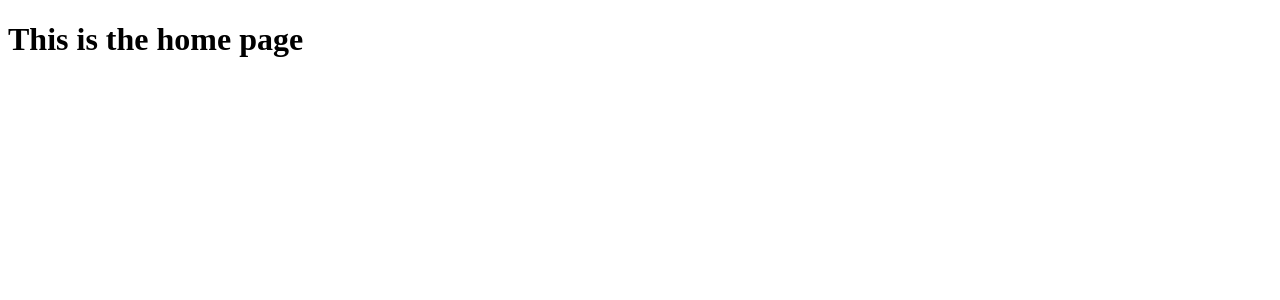
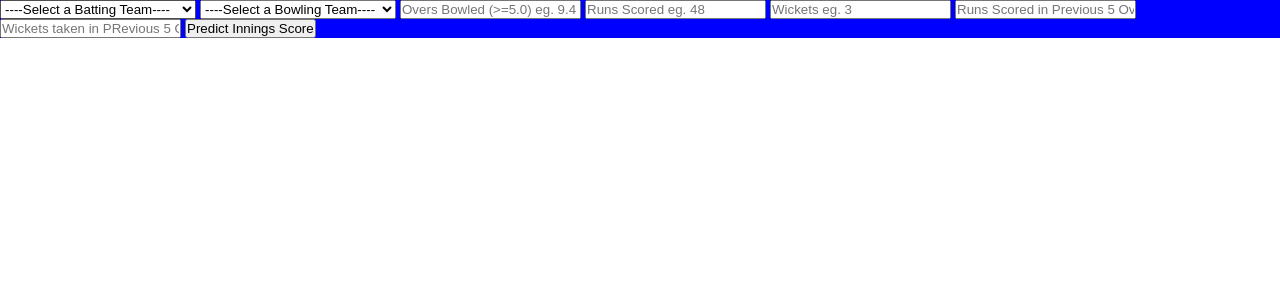
Before and after one commit to Kawaljeet2001/IPL-First-Innings-Score-Prediction, a Flask app: page / in a window 1280 px wide. Shown: the top 300 px of the page. Run offline with Flask 2, Linux system fonts and the light colour scheme; parts of the project's set-up code (start-up, migrations or seed data) failed here and were passed over.

Commit message:
Completed the predict route and printing the predicted result

```diff
--- a/app.py
+++ b/app.py
@@ -15,5 +15,65 @@ def home():
     return render_template('index.html')
 
 
+@app.route('/predict' , methods = ['POST'])
+def predict():
+
+    temp_array = list()
+
+    if request.method == 'POST':
+
+        batting_team = request.form['batting-team']
+        if batting_team == 'Chennai Super Kings':
+            temp_array = temp_array + [1,0,0,0,0,0,0,0]
+        elif batting_team == 'Delhi Daredevils':
+            temp_array = temp_array + [0,1,0,0,0,0,0,0]
+        elif batting_team == 'Kings XI Punjab':
+            temp_array = temp_array + [0,0,1,0,0,0,0,0]
+        elif batting_team == 'Kolkata Knight Riders':
+            temp_array = temp_array + [0,0,0,1,0,0,0,0]
+        elif batting_team == 'Mumbai Indians':
+            temp_array = temp_array + [0,0,0,0,1,0,0,0]
+        elif batting_team == 'Rajasthan Royals':
+            temp_array = temp_array + [0,0,0,0,0,1,0,0]
+        elif batting_team == 'Royal Challengers Bangalore':
+            temp_array = temp_array + [0,0,0,0,0,0,1,0]
+        elif batting_team == 'Sunrisers Hyderabad':
+            temp_array = temp_array + [0,0,0,0,0,0,0,1]
+
+
+        bowling_team = request.form['bowling-team']
+        if bowling_team == 'Chennai Super Kings':
+            temp_array = temp_array + [1,0,0,0,0,0,0,0]
+        elif bowling_team == 'Delhi Daredevils':
+            temp_array = temp_array + [0,1,0,0,0,0,0,0]
+        elif bowling_team == 'Kings XI Punjab':
+            temp_array = temp_array + [0,0,1,0,0,0,0,0]
+        elif bowling_team == 'Kolkata Knight Riders':
+            temp_array = temp_array + [0,0,0,1,0,0,0,0]
+        elif bowling_team == 'Mumbai Indians':
+            temp_array = temp_array + [0,0,0,0,1,0,0,0]
+        elif bowling_team == 'Rajasthan Royals':
+            temp_array = temp_array + [0,0,0,0,0,1,0,0]
+        elif bowling_team == 'Royal Challengers Bangalore':
+            temp_array = temp_array + [0,0,0,0,0,0,1,0]
+        elif bowling_team == 'Sunrisers Hyderabad':
+            temp_array = temp_array + [0,0,0,0,0,0,0,1]
+
+        overs = float(request.form['overs'])
+        runs = int(request.form['runs'])
+        wickets = int(request.form['wickets'])
+        runs_in_prev_5 = int(request.form['runs_in_prev_5'])
+        wickets_in_prev_5 = int(request.form['wickets_in_prev_5'])
+
+
+        temp_array = temp_array + [overs , runs , wickets , runs_in_prev_5 , wickets_in_prev_5]
+
+        data = np.array([temp_array])
+
+        my_prediction = int(regressor.predict(data))
+
+        return render_template('result.html' , score = my_prediction)
+
+
 if __name__ == '__main__':
     app.run(debug = True)
--- a/templates/index.html
+++ b/templates/index.html
@@ -3,9 +3,61 @@
 <head>
     <meta charset="UTF-8">
     <meta name="viewport" content="width=device-width, initial-scale=1.0">
+
+    <link rel="stylesheet" type="text/css" href="{{ url_for('static', filename='styles.css') }}">
     <title>IPL Innings Score Prediction</title>
 </head>
 <body>
-    <h1>This is the home page</h1>
+
+
+    <div class = 'main'>
+       <div class = 'form'>
+           <form action="{{url_for('predict') }}" method = "POST">
+               <!-- Batting Team -->
+               <select name= 'batting-team'>
+                   <option value="none">----Select a Batting Team----</option>
+                   <option value="Mumbai Indians">Mumbai Indians</option>
+                   <option value="Kolkata Knight Riders">Kolkata Knight Riders</option>
+                   <option value="Chennai Super Kings">Chennai Super Kings</option>
+                   <option value="Rajasthan Royals">Rajasthan Royals</option>
+                   <option value="Kings XI Punjab">Kings XI Punjab</option>
+                   <option value="Royal Challengers Bangalore">Royal Challengers Bangalore</option>
+                   <option value="Delhi Daredevils">Delhi Daredevils</option>
+                   <option value="Sunrisers Hyderabad">Sunrisers Hyderabad</option>
+               </select>
+
+               <!-- Bowling Team -->
+
+               <select name="bowling-team">
+                    <option value="none">----Select a Bowling Team----</option>
+                    <option value="Mumbai Indians">Mumbai Indians</option>
+                    <option value="Kolkata Knight Riders">Kolkata Knight Riders</option>
+                    <option value="Chennai Super Kings">Chennai Super Kings</option>
+                    <option value="Rajasthan Royals">Rajasthan Royals</option>
+                    <option value="Kings XI Punjab">Kings XI Punjab</option>
+                    <option value="Royal Challengers Bangalore">Royal Challengers Bangalore</option>
+                    <option value="Delhi Daredevils">Delhi Daredevils</option>
+                    <option value="Sunrisers Hyderabad">Sunrisers Hyderabad</option>
+               </select>
+
+               <input type="text" name = 'overs' placeholder="Overs Bowled (>=5.0) eg. 9.4 ">
+               <input type="text" name= "runs" placeholder="Runs Scored eg. 48">
+               <input type="text" name = 'wickets' placeholder="Wickets eg. 3">
+               <input type="text" name = 'runs_in_prev_5' placeholder="Runs Scored in Previous 5 Overs eg. 30" >
+               <input type="text" name = 'wickets_in_prev_5' placeholder="Wickets taken in PRevious 5 Overs eg. 1">
+
+               <input type="submit" value="Predict Innings Score">
+            </form>
+       </div>
+
+    </div>
+
+
+
+
+
+
+
+
 </body>
 </html>
```
